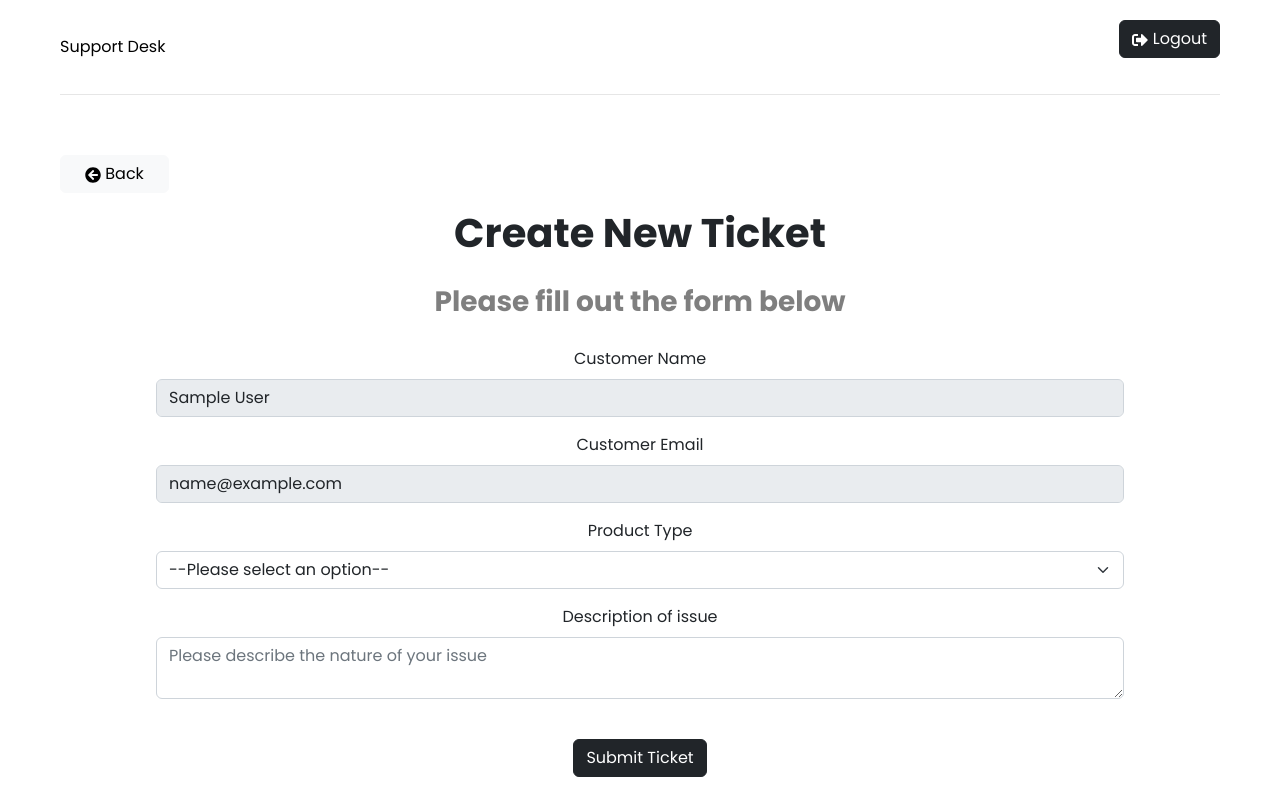
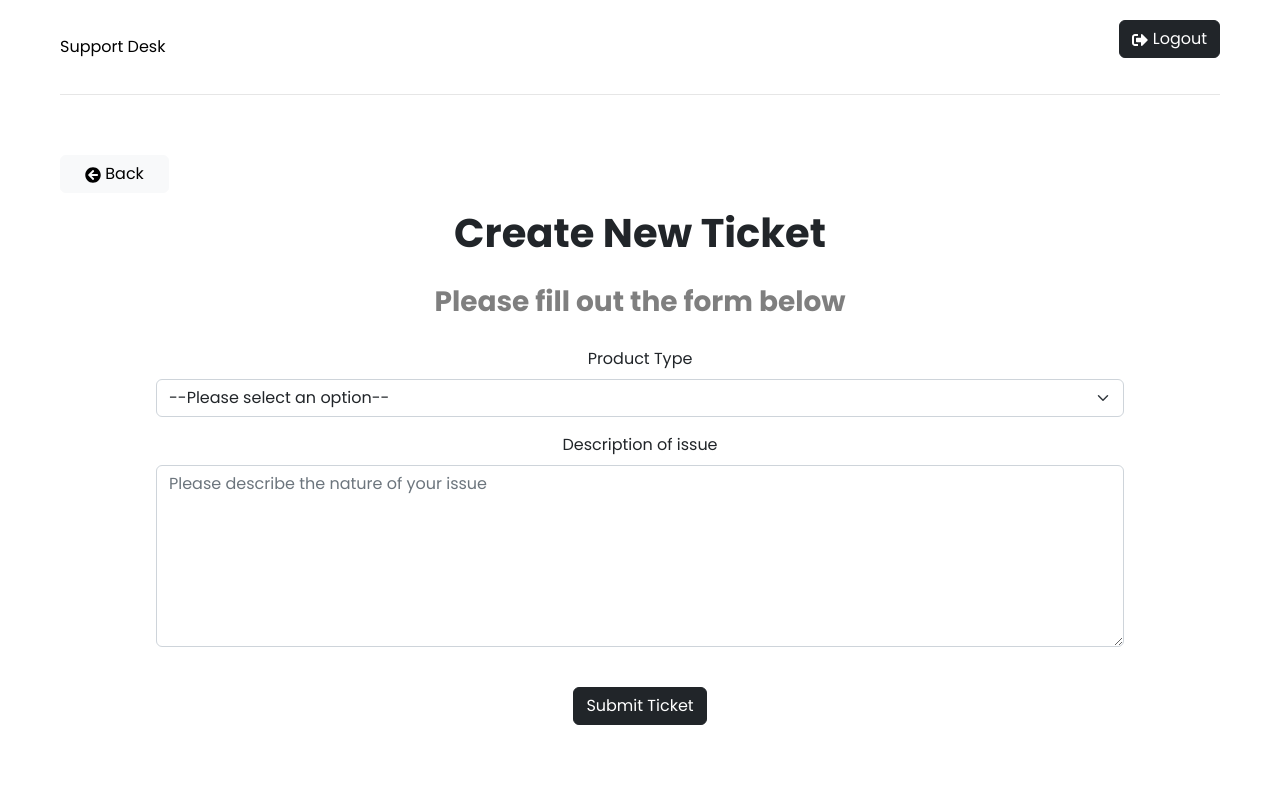
Before and after one commit to oscar-ct/support-desk, a React (Create React App) app in the folder frontend/: page /create-ticket in a window 1280 px wide. Built offline with nearby package versions, Linux system fonts and the light colour scheme; sample sign-in values are in the browser's storage.

Commit message:
feat: removed user data on form

```diff
--- a/frontend/src/pages/CreateTicket.jsx
+++ b/frontend/src/pages/CreateTicket.jsx
@@ -9,14 +9,14 @@ import BackButton from "../components/BackButton";
 
 const CreateTicket = () => {
 
-    const {user} = useSelector((state) => {
-        return state.auth;
-    });
+    // const {user} = useSelector((state) => {
+    //     return state.auth;
+    // });
     const {isLoading, isError, isSuccess, message} = useSelector((state) => {
         return state.tickets;
     })
-    const [name] = useState(user.name);
-    const [email] = useState(user.email);
+    // const [name] = useState(user.name);
+    // const [email] = useState(user.email);
     const [product, setProduct] = useState("");
     const [description, setDescription] = useState("");
 
@@ -55,32 +55,32 @@ const CreateTicket = () => {
                 <p className={"my-4 fs-3 fw-bold text-black-50"}>Please fill out the form below</p>
             </section>
             <section className={"mx-md-5 px-lg-5"}>
-                    <div className={"mb-3"}>
-                        <label htmlFor="name" className="form-label">Customer Name</label>
-                        <input
-                            autoComplete={"off"}
-                            id={"name"}
-                            className={"form-control"}
-                            type={"text"}
-                            value={name}
-                            name={"email"}
-                            required
-                            disabled
-                        />
-                    </div>
-                    <div className={"mb-3"}>
-                        <label htmlFor="email" className="form-label">Customer Email</label>
-                        <input
-                            autoComplete={"off"}
-                            id={"email"}
-                            className={"form-control"}
-                            type={"text"}
-                            value={email}
-                            name={"email"}
-                            required
-                            disabled
-                        />
-                    </div>
+                    {/*<div className={"mb-3"}>*/}
+                    {/*    <label htmlFor="name" className="form-label">Customer Name</label>*/}
+                    {/*    <input*/}
+                    {/*        autoComplete={"off"}*/}
+                    {/*        id={"name"}*/}
+                    {/*        className={"form-control"}*/}
+                    {/*        type={"text"}*/}
+                    {/*        value={name}*/}
+                    {/*        name={"email"}*/}
+                    {/*        required*/}
+                    {/*        disabled*/}
+                    {/*    />*/}
+                    {/*</div>*/}
+                    {/*<div className={"mb-3"}>*/}
+                    {/*    <label htmlFor="email" className="form-label">Customer Email</label>*/}
+                    {/*    <input*/}
+                    {/*        autoComplete={"off"}*/}
+                    {/*        id={"email"}*/}
+                    {/*        className={"form-control"}*/}
+                    {/*        type={"text"}*/}
+                    {/*        value={email}*/}
+                    {/*        name={"email"}*/}
+                    {/*        required*/}
+                    {/*        disabled*/}
+                    {/*    />*/}
+                    {/*</div>*/}
                 <form onSubmit={submitTicketForm}>
                     <div className={"mb-3"}>
                         <label htmlFor="product" className="form-label">Product Type</label>
@@ -118,6 +118,7 @@ const CreateTicket = () => {
                     <div className={"mb-3"}>
                         <label htmlFor="description" className="form-label">Description of issue</label>
                         <textarea
+                            rows={7}
                             autoComplete={"off"}
                             id={"description"}
                             className={"form-control"}
```
